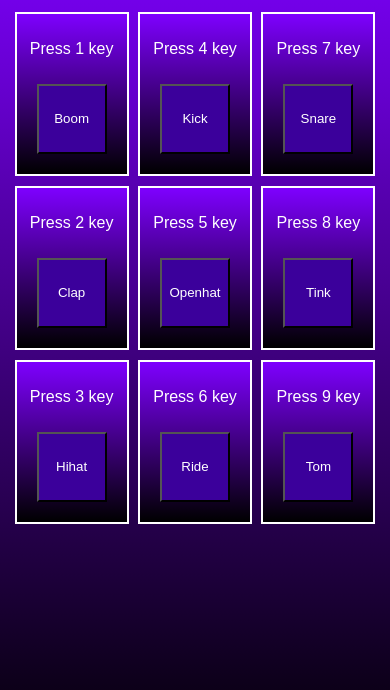
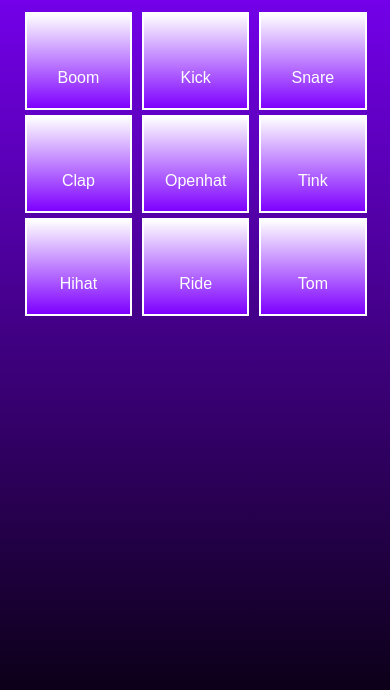
Before and after one commit to R3VZz/virtualDrumkit, a plain HTML site: page index.html in a window 390 px wide. Shown: the part 73-763 px from the top of the page. Drawn offline with Linux system fonts and the light colour scheme.

Commit message:
added media queries for responsivity

```diff
--- a/index.html
+++ b/index.html
@@ -12,53 +12,53 @@
     <h1>Drumkit</h1>
     <div class="app">
         <div class="playSoundCol">
-            <div>
-                <p>Press 1 key</p>
-                <button id="boomButton">Boom</button>
+            <div id="boomButton">
+                <p class="key">Press 1 key</p>
+                <p>Boom</p>
                 <audio id="boomSound" src="./drumSounds/boom.wav"></audio>
             </div>
-            <div>
-                <p>Press 2 key</p>
-                <button id="clapButton">Clap</button>
+            <div id="clapButton">
+                <p class="key">Press 2 key</p>
+                <p>Clap</p>
                 <audio id="clapSound" src="./drumSounds/clap.wav"></audio>
             </div>
-            <div>
-                <p>Press 3 key</p>
-                <button id="hihatButton">Hihat</button>
+            <div id="hihatButton">
+                <p class="key">Press 3 key</p>
+                <p>Hihat</p>
                 <audio id="hihatSound" src="./drumSounds/hihat.wav"></audio>
             </div>
         </div>
         <div class="playSoundCol">
-            <div>
-                <p>Press 4 key</p>
-                <button id="kickButton">Kick</button>
+            <div id="kickButton">
+                <p class="key">Press 4 key</p>
+                <p>Kick</p>
                 <audio id="kickSound" src="./drumSounds/kick.wav"></audio>
             </div>
-            <div>
-                <p>Press 5 key</p>
-                <button id="openhatButton">Openhat</button>
+            <div id="openhatButton">
+                <p class="key">Press 5 key</p>
+                <p>Openhat</p>
                 <audio id="openhatSound" src="./drumSounds/openhat.wav"></audio>
             </div>
-            <div>
-                <p>Press 6 key</p>
-                <button id="rideButton">Ride</button>
+            <div id="rideButton">
+                <p class="key">Press 6 key</p>
+                <p>Ride</p>
                 <audio id="rideSound" src="./drumSounds/ride.wav"></audio>
             </div>
         </div>
         <div class="playSoundCol">
-            <div>
-                <p>Press 7 key</p>
-                <button id="snareButton">Snare</button>
+            <div id="snareButton">
+                <p class="key">Press 7 key</p>
+                <p>Snare</p>
                 <audio id="snareSound" src="./drumSounds/snare.wav"></audio>
             </div>
-            <div>
-                <p>Press 8 key</p>
-                <button id="tinkButton">Tink</button>
+            <div id="tinkButton">
+                <p class="key">Press 8 key</p>
+                <p>Tink</p>
                 <audio id="tinkSound" src="./drumSounds/tink.wav"></audio>
             </div>
-            <div>
-                <p>Press 9 key</p>
-                <button id="tomButton">Tom</button>
+            <div id="tomButton">
+                <p class="key">Press 9 key</p>
+                <p>Tom</p>
                 <audio id="tomSound" src="./drumSounds/tom.wav"></audio>
             </div>
         </div>
--- a/style.css
+++ b/style.css
@@ -6,46 +6,52 @@ body {
     background: linear-gradient(#7e00ff, #000000);
 }
 
-h1, p {
+h1, p, a {
+    color: white;
+    font-family: Arial, Helvetica, sans-serif;
+}
+
+h1 {
     text-align: center;
-    font-family: Arial, Helvetica, sans-serif;
-    color: white;
+    text-decoration: underline;
 }
 
 .app{
+    width: 95%;
+    height: auto;
+    margin: 10px;
     display: flex;
     justify-content: center;
 }
 
 .playSoundCol {
-    display: flex;
-    justify-content: center;
-    flex-direction: column;
+    width: 33%;
 }
 
 .playSoundCol > div {
-    background: linear-gradient(#7e00ff, #000000);
-    padding: 10px;
-    border: solid rgb(255, 255, 255) 2px;
+    padding: 5px;
+    border: solid white 2px;
     margin: 5px;
-    display: flex;
-    justify-content: center;
-    flex-direction: column;
+    background: linear-gradient(#ffffff, #7e00ff)
 }
 
-.playSoundCol > div> button:hover {
-    border: solid rgb(255, 217, 0) 2px;
-    color: rgb(255, 217, 0);
-    font-weight: bold;
+.playSoundCol > div:active {
+    border: solid gold 2px;
 }
 
-.playSoundCol > div > button {
-    margin: 10px;
-    height: 70px;
-    width: 70px;
-    font-family: Arial, Helvetica, sans-serif;
-    color: white;
-    background-color: rgb(59, 0, 155);
+.playSoundCol > div > p {
+    text-align: center;
+}
+.playSoundCol > div > p:active {
+    color: gold;
+}
+
+.playSoundCol > div > .key {
+    opacity: 0;
+}
+
+.playSoundCol > div > p {
+    color: rgb(255, 255, 255);
 }
 
 footer {
@@ -57,42 +63,48 @@ footer {
     width: 100%;
 }
 
-footer > a {
-    color: white;
-    text-decoration: none;
-
+footer > a > img {
+    width: 20%;
 }
 
-footer > a:hover {
-    font-size: large;
-}
-
-footer > a > img {
-    width: 50px;
-    padding: 5px;
-    margin: 2px;
-}
-
-footer > a > img:hover {
-    filter: drop-shadow(5px 5px 5px rgb(31, 31, 31));
-}
-
-
-@media only screen and (max-width: 600px) {
-    .app {
+@media screen and (min-width: 760px) {
+    .playSoundCol > div {
+        height: 50%;
+        background: linear-gradient(#7e00ff, #000000);
+        padding: 10px;
+        border: solid rgb(255, 255, 255) 2px;
+        margin: 5px;
         display: flex;
         justify-content: center;
-        /* flex-direction: column; */
-        flex-wrap: wrap;
-
+        flex-direction: column;
     }
 
-    .playSoundCol {
-        width: 33%;
-        /* box-sizing: border-box; */
+    .playSoundCol > div:hover {
+        border: solid rgb(255, 217, 0) 2px;
+        color: rgb(255, 217, 0);
+        font-weight: bold;
     }
 
-    .playSoundCol > div {
-        align-self: center;
+    .playSoundCol > div > .key {
+        opacity: 100;
+    }
+
+    footer {
+        display: flex;
+        justify-content: center;
+        text-align: center;
+        position: fixed;
+        bottom: 0;
+        width: 100%;
+    }
+
+    footer > a > img {
+        width: 50px;
+        padding: 5px;
+        margin: 2px;
+    }
+
+    footer > a > img:hover {
+        filter: drop-shadow(3px 3px 5px rgb(94, 94, 94));
     }
 }
```
